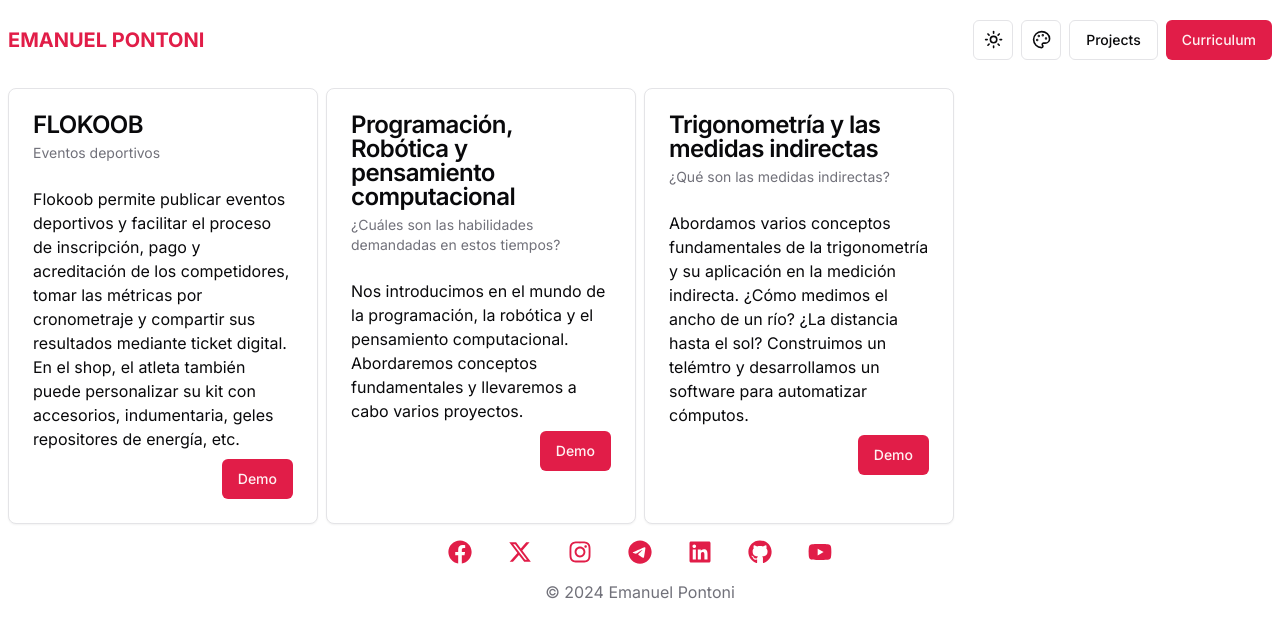
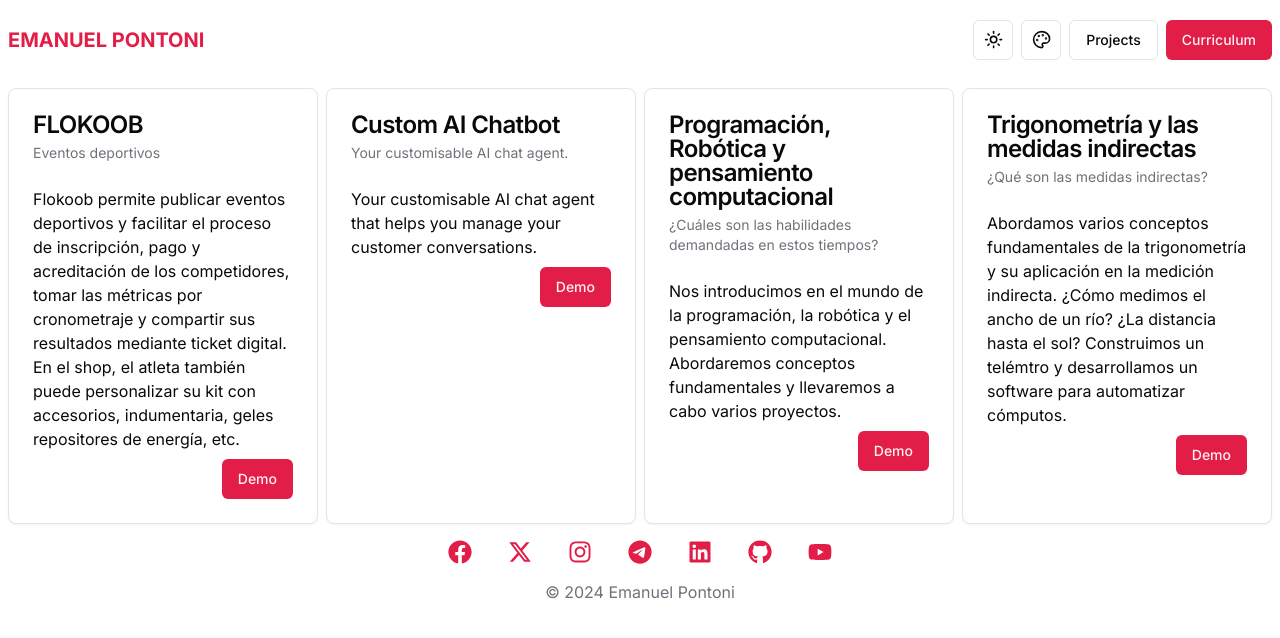
Before and after one commit to epontoni/epontoni.github.io, a Next.js app: page /projects in a window 1280 px wide. Shown: the top 638 px of the page. Built offline with nearby package versions, Linux system fonts and the light colour scheme.

Commit message:
Chatbot project added

```diff
--- a/app/projects/page.tsx
+++ b/app/projects/page.tsx
@@ -25,6 +25,27 @@ export default function ProjectsPage() {
           <CardFooter className="flex justify-end mt-2 p-0">
             <Button>
               <a href="https://flokoob.vercel.app" target="_blank">
+                Demo
+              </a>
+            </Button>
+          </CardFooter>
+        </CardContent>
+      </Card>
+
+      <Card>
+        <CardHeader>
+          <CardTitle>Custom AI Chatbot</CardTitle>
+          <CardDescription>Your customisable AI chat agent.</CardDescription>
+        </CardHeader>
+        <CardContent>
+          Your customisable AI chat agent that helps you manage your customer
+          conversations.
+          <CardFooter className="flex justify-end mt-2 p-0">
+            <Button>
+              <a
+                href="https://custom-ai-chatbot-mocha.vercel.app/"
+                target="_blank"
+              >
                 Demo
               </a>
             </Button>
```
